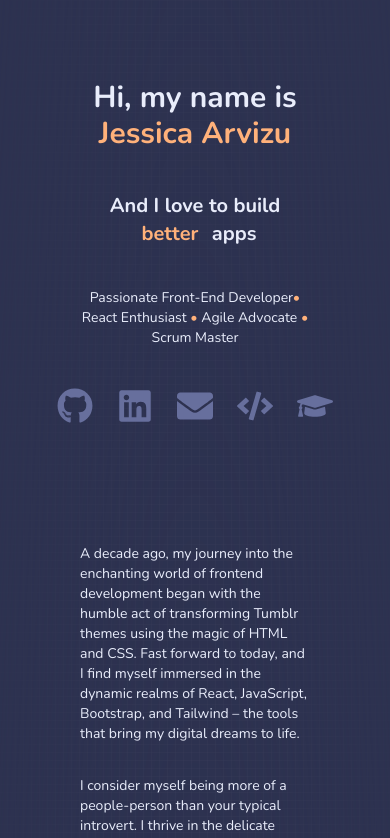
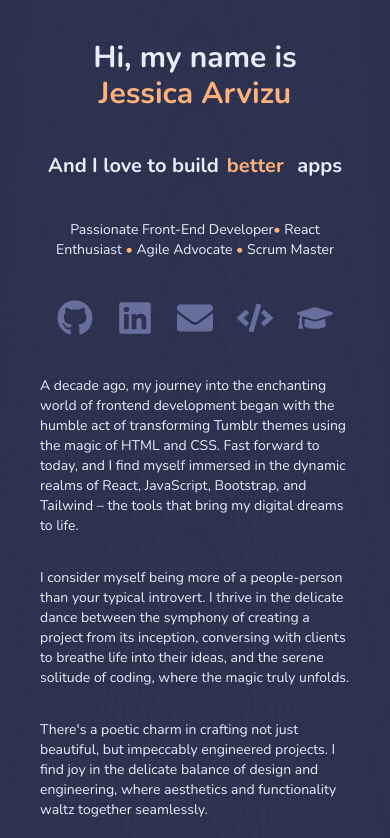
Before and after one commit to jessicaArvizu/next_portfolio, a Next.js app: page / in a window 390 px wide. Shown: the top 838 px of the page. Built offline with nearby package versions, Linux system fonts and the light colour scheme.

Commit message:
Update Hero.tsx

```diff
--- a/components/Hero/Hero.tsx
+++ b/components/Hero/Hero.tsx
@@ -8,7 +8,7 @@ const Hero = () => {
 
     return (
         <section id={SectionsEnum.About} className="grid grid-cols-1 lg:grid-cols-2 gap-10 text-text font-bold p-10 lg:p-20">
-            <div className='p-10 lg:p-0'>
+            <div>
                 <h1 className="text-3xl lg:text-5xl text-center lg:text-left">
                     Hi, my name is
                     <br />
@@ -25,7 +25,7 @@ const Hero = () => {
 
                 <Socials />
             </div>
-            <div className='font-normal text-sm lg:text-[18px] p-10 lg:p-0 space-y-8'>
+            <div className='font-normal text-sm lg:text-[18px] lg:p-0 space-y-8'>
                 <p>
                     A decade ago, my journey into the enchanting world of frontend development began with the humble act of transforming Tumblr themes using the magic of HTML and CSS. Fast forward to today, and I find myself immersed in the dynamic realms of React, JavaScript, Bootstrap, and Tailwind – the tools that bring my digital dreams to life.
                 </p>
```
